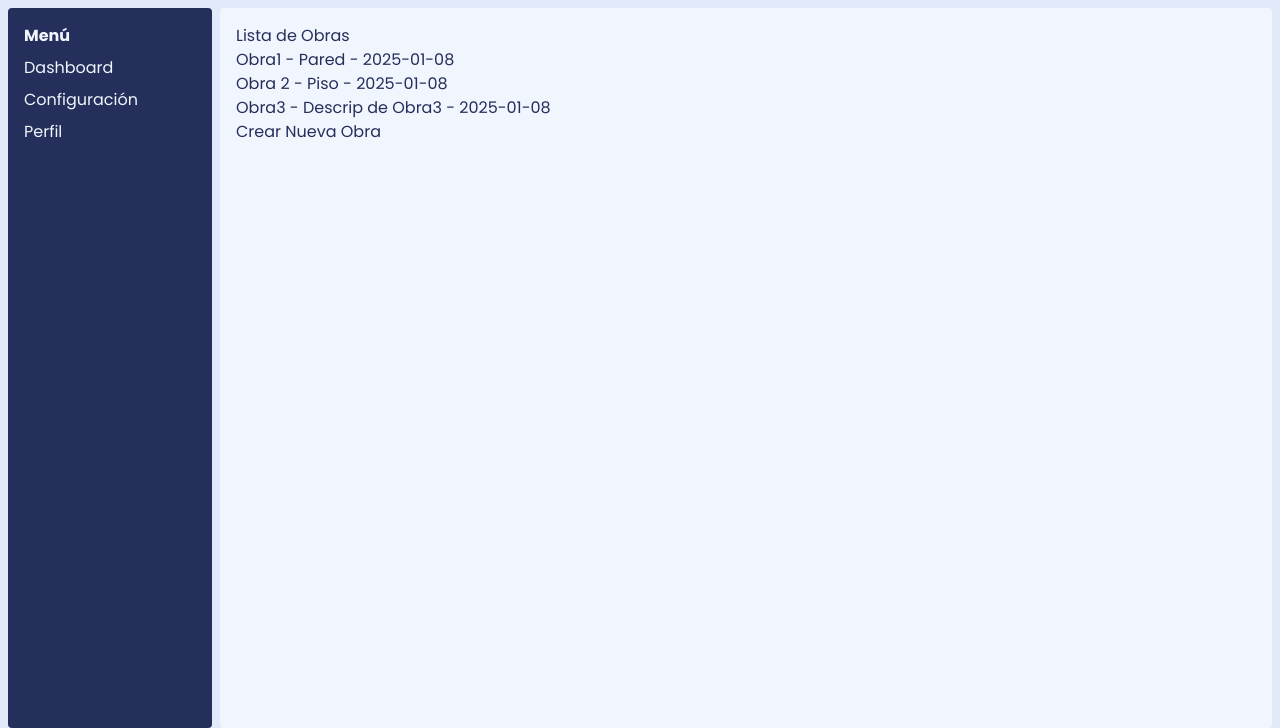
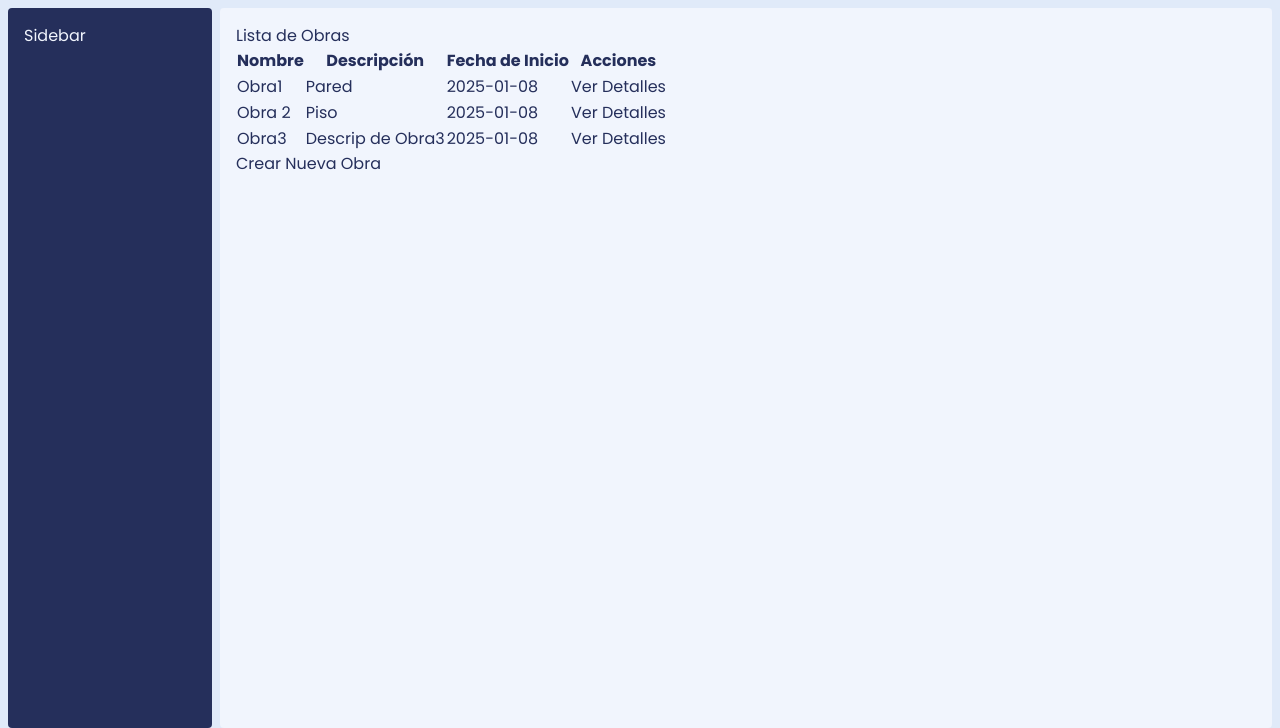
Before and after one commit to mendezleoa/gmdesing-app, a Flask app: page /obras in a window 1280 px wide. Shown: the part 88-816 px from the top of the page. Run offline with Flask 3, Linux system fonts and the light colour scheme; some libraries are stand-ins or nearby versions.

Commit message:
Mejoras en listado de obras

```diff
--- a/templates/index.html
+++ b/templates/index.html
@@ -19,6 +19,7 @@
     {% set sidebar_items = [
         {"name": "Dashboard", "url": "/dashboard"},
         {"name": "Configuración", "url": "/settings"},
+        {"name": "Obras", "url": "/obras"},
         {"name": "Perfil", "url": "/profile"}
     ] %}
     {{ sidebar.render_sidebar(sidebar_items=sidebar_items, active_route=active_route) }}
@@ -28,6 +29,7 @@
     {% set sidebar_items = [
         {"name": "Dashboard", "url": "/dashboard"},
         {"name": "Configuración", "url": "/settings"},
+        {"name": "Obras", "url": "/obras"},
         {"name": "Perfil", "url": "/profile"}
     ] %}
     {{ sidebar.render_sidebar(sidebar_items=sidebar_items, active_route=active_route) }}
--- a/templates/obras.html
+++ b/templates/obras.html
@@ -1,10 +1,39 @@
-{% extends "index.html" %}
+{% extends 'base.html' %}
 {% block content %}
     <h1>Lista de Obras</h1>
-    <ul>
-        {% for obra in obras %}
-        <li>{{ obra.nombre_obra }} - {{ obra.descripcion_obra }} - {{ obra.fecha_inicio }}</li>
-        {% endfor %}
-    </ul>
+
+    {% with messages = get_flashed_messages(with_categories=true) %}
+        {% if messages %}
+            {% for category, message in messages %}
+                <div class="alert alert-{{ category }}">{{ message }}</div>
+            {% endfor %}
+        {% endif %}
+    {% endwith %}
+
+    {% if obras %}
+    <table class="table">
+        <thead>
+            <tr>
+                <th>Nombre</th>
+                <th>Descripción</th>
+                <th>Fecha de Inicio</th>
+                <th>Acciones</th>
+            </tr>
+        </thead>
+        <tbody>
+            {% for obra in obras %}
+            <tr>
+                <td>{{ obra.nombre_obra }}</td>
+                <td>{{ obra.descripcion_obra }}</td>
+                <td>{{ obra.fecha_inicio }}</td>
+                <td><a href="{{ url_for('ver_obra', id_obra=obra.id_obra) }}">Ver Detalles</a></td>
+            </tr>
+            {% endfor %}
+        </tbody>
+    </table>
+    {% else %}
+    <p>No hay obras registradas.</p>
+    {% endif %}
+
     <a href="{{ url_for('crear_obra') }}">Crear Nueva Obra</a>
 {% endblock %}
```
Also changed, not shown: instance/database.db.
